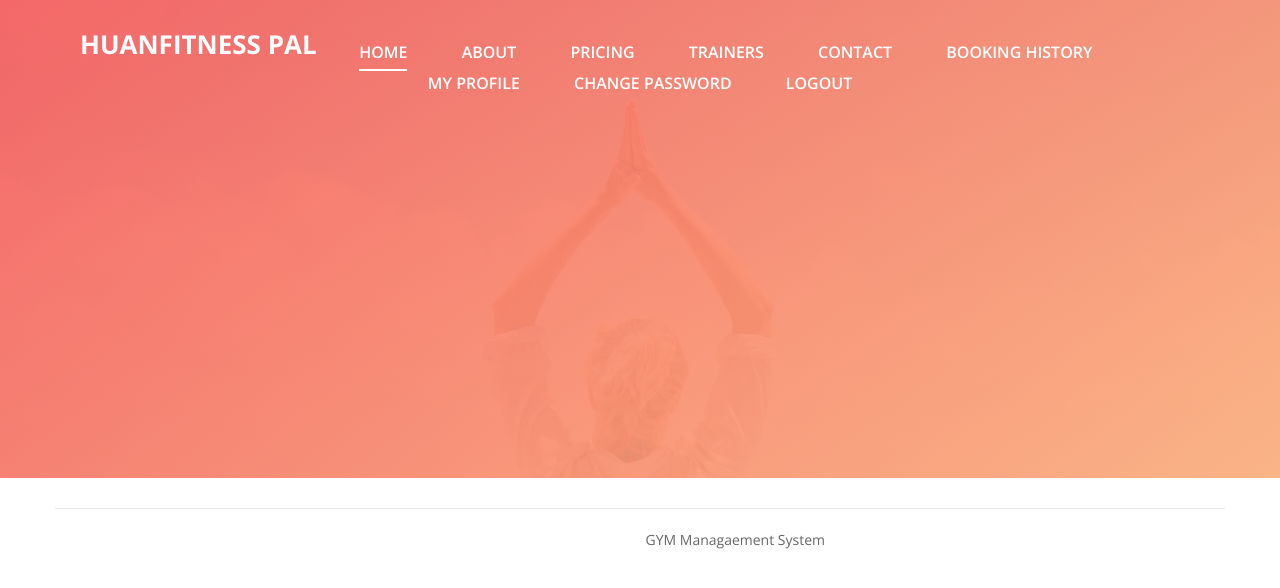
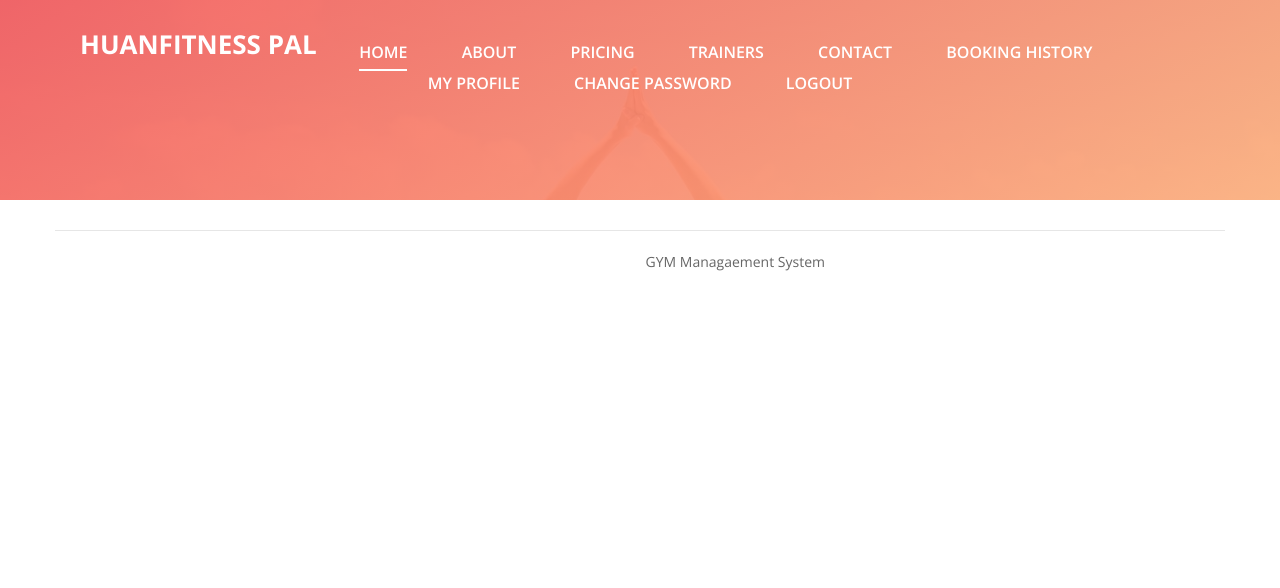
Before and after one commit to sjoee/HuanFitness-website, a PHP site: page /index.php in a window 1280 px wide. Shown: the top 588 px of the page. Run offline with PHP 8.4, Linux system fonts and the light colour scheme; a user stored in the database is signed in; a stand-in replaces the project's code that opens the database connection; some web fonts are replaced.

Commit message:
new header height

```diff
--- a/phpAssignment-main/css/style.css
+++ b/phpAssignment-main/css/style.css
@@ -152,6 +152,7 @@
 	background: linear-gradient(145deg, #fdb07d 0%, #f65d5d 100%);
 	filter: progid:DXImageTransform.Microsoft.gradient(startColorstr="#fdb07d", endColorstr="#f65d5d", GradientType=1);
 }
+
 
 /*---------------------
   Commom elements
@@ -2779,15 +2780,15 @@
 ==================*/
 
 .page-top-section {
-	height: 478px;
-	position: relative;
-	padding-top: 220px;
+	height: 200px;
+	position: relative;
+	padding-top: 200px;
 	text-align: center;
 }
 
-.page-top-section.page-sp {
+/* .page-top-section.page-sp {
 	padding-top: 200px;
-}
+} */
 
 .page-top-section:after {
 	position: absolute;
@@ -2800,7 +2801,7 @@
 	filter: alpha(opacity=92);
 }
 
-.page-top-section .container {
+/* .page-top-section .container {
 	position: relative;
 	z-index: 9;
 }
@@ -2813,7 +2814,7 @@
 
 .page-top-section p {
 	font-size: 18px;
-}
+} */
 
 /*--------------
   About Page
```
